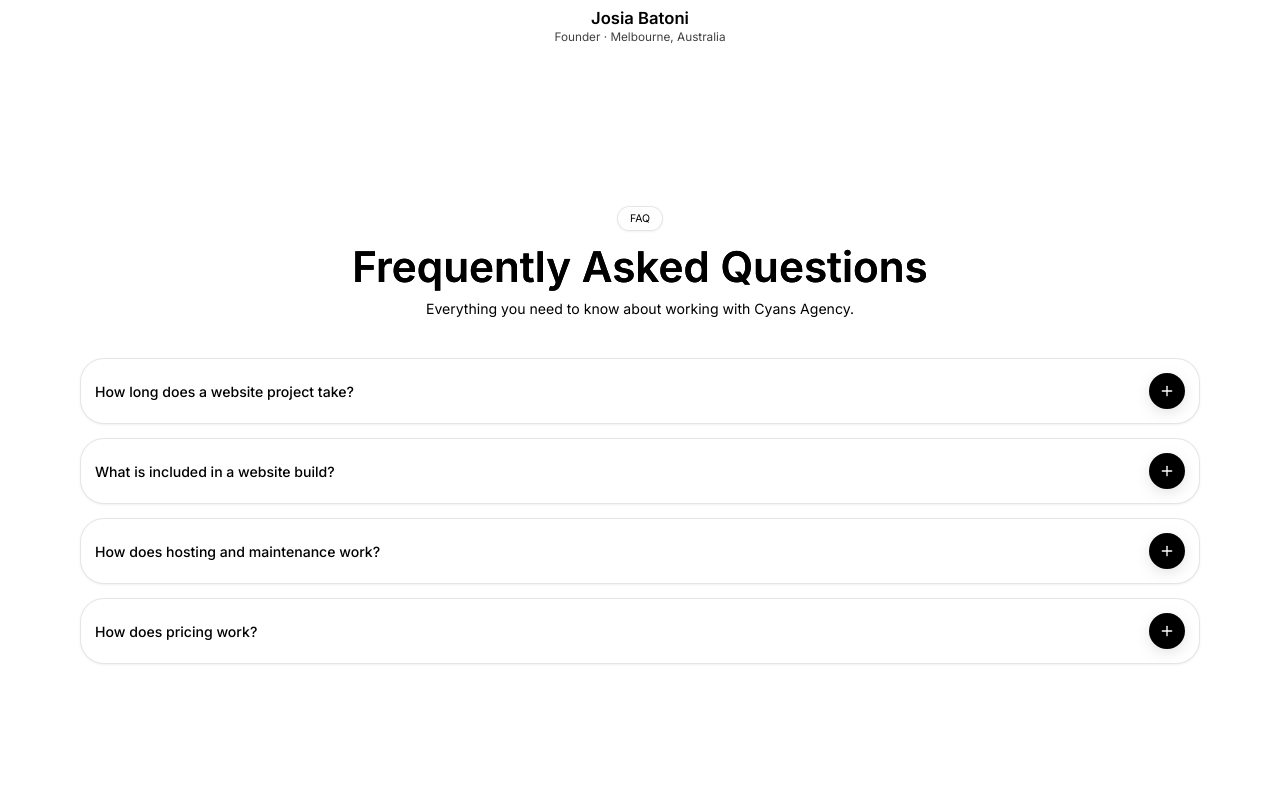
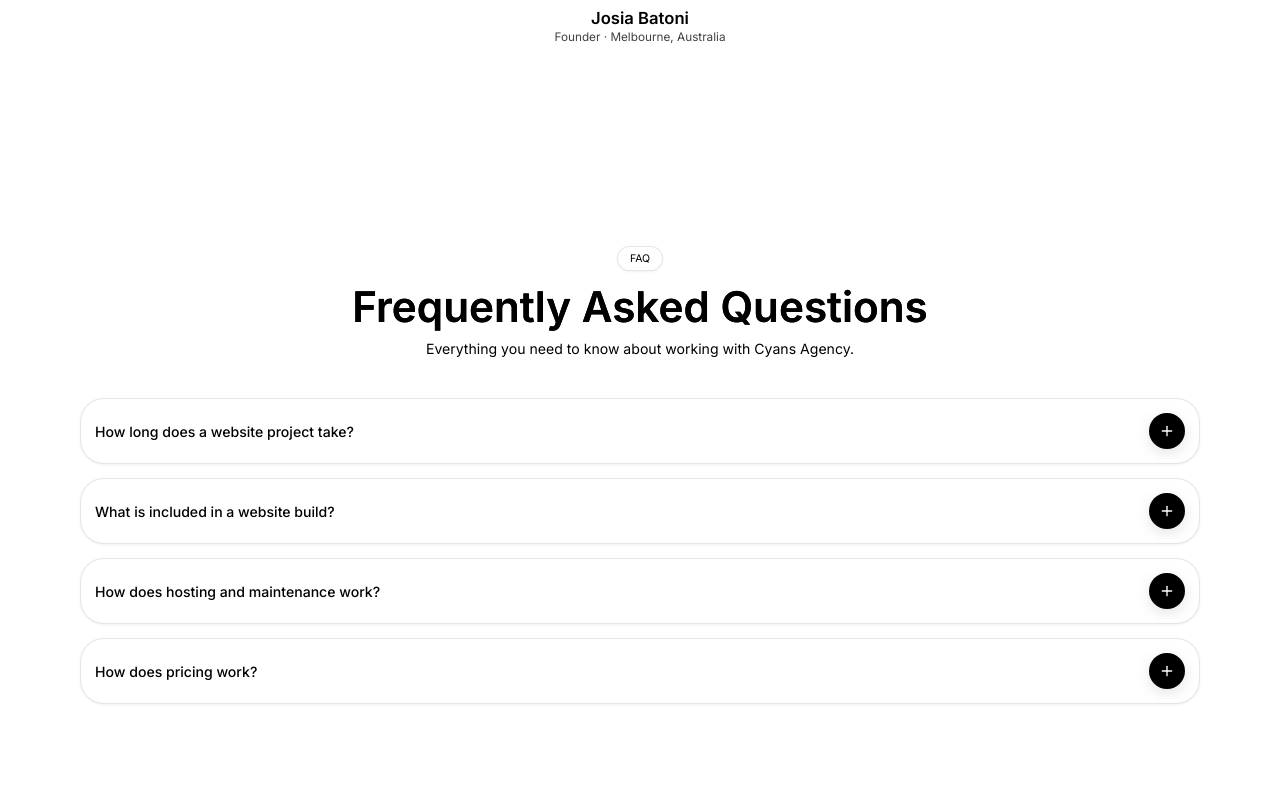
Before and after one commit to dmytro-webild/5f13bb8b-9525-4bf5-94be-6979e4e5743c, a React (Vite) app: page / in a window 1280 px wide. Shown: the part 3660-4460 px from the top of the page. Built offline with nearby package versions, Linux system fonts and the light colour scheme; a web font is replaced by a local one.

Commit message:
Switch to version 42: modified src/pages/HomePage/sections/Faq.tsx

```diff
--- a/src/pages/HomePage/sections/Faq.tsx
+++ b/src/pages/HomePage/sections/Faq.tsx
@@ -3,7 +3,7 @@ import FaqSimple from "@/components/sections/faq/FaqSimple";
 
 export default function FaqSection(): React.JSX.Element {
   return (
-    <div id="faq" data-section="faq" className="scroll-mt-24 md:scroll-mt-28">
+    <div id="faq" data-section="faq" className="scroll-mt-28 md:scroll-mt-36 pt-6 md:pt-10">
       <FaqSimple
         textAnimation="fade-blur"
         tag="FAQ"
```
